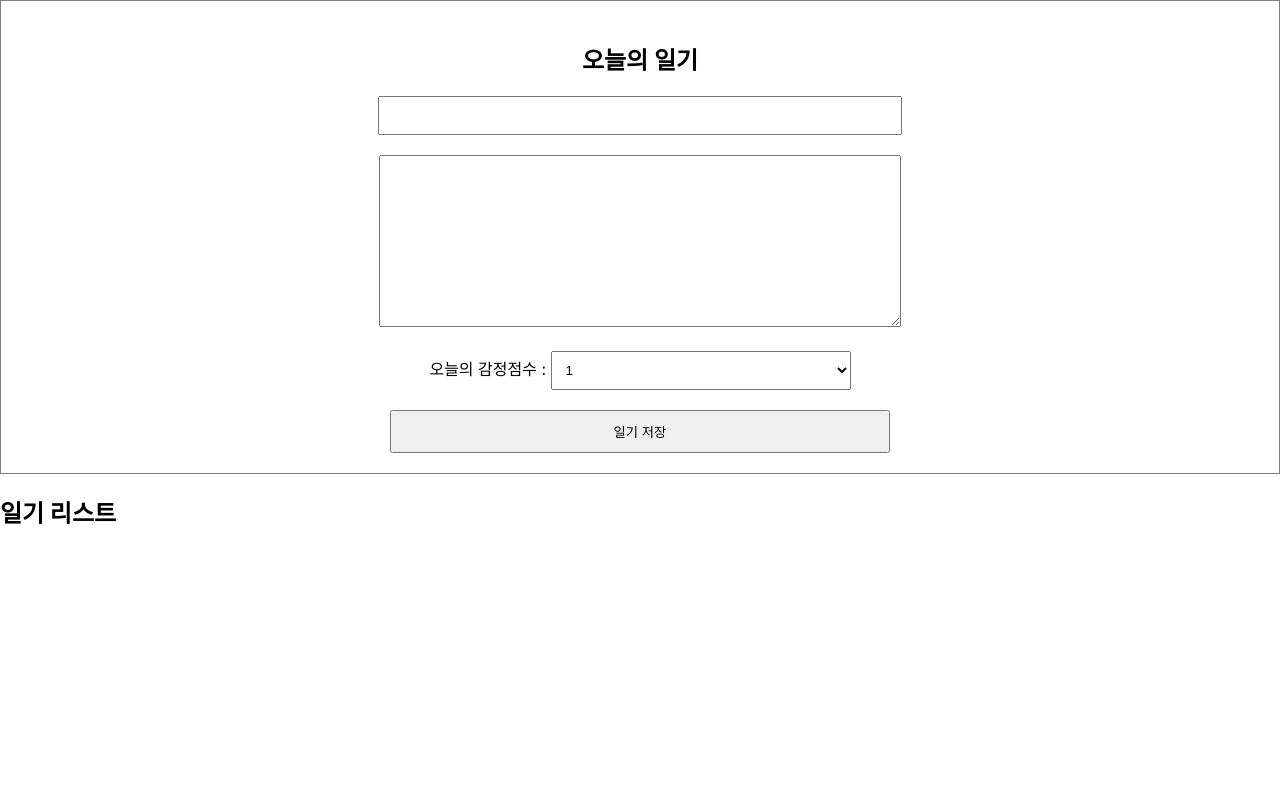
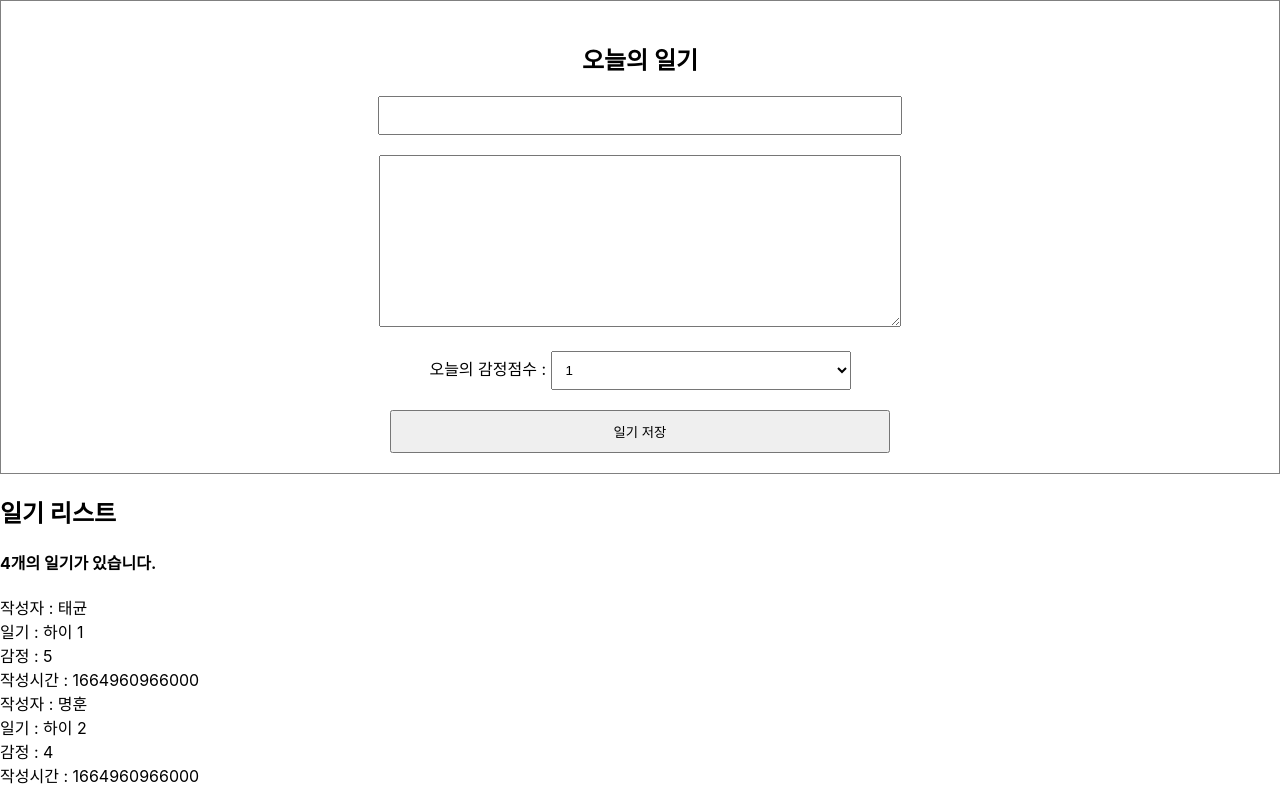
Before and after one commit to taegyuni/simple-diary, a React (Create React App) app: page / in a window 1280 px wide. Shown: the top 790 px of the page. Built offline with nearby package versions, Linux system fonts and the light colour scheme.

Commit message:
DiaryList 수정

```diff
--- a/src/App.js
+++ b/src/App.js
@@ -5,13 +5,38 @@ import DiaryList from './DiaryList';
 const dummyList = [{
   id : 1,
   author:"태균",
-  content:"하이",
-}];
+  content:"하이 1",
+  emotion:5,
+  created_date: new Date().getTime()
+},
+{
+  id : 2,
+  author:"명훈",
+  content:"하이 2",
+  emotion:4,
+  created_date: new Date().getTime()
+},
+{
+  id : 3,
+  author:"솔",
+  content:"하이 3",
+  emotion:2,
+  created_date: new Date().getTime()
+},
+{
+  id : 4,
+  author:"영희",
+  content:"하이 4",
+  emotion:3,
+  created_date: new Date().getTime()
+}
+];
+
 function App() {
   return (
     <div className="App">
       <DiaryEditor />
-      <DiaryList />
+      <DiaryList diaryList={dummyList}/>
     </div>
   );
 }
--- a/src/DiaryList.js
+++ b/src/DiaryList.js
@@ -1,9 +1,24 @@
-const DiaryList = () => {
+const DiaryList = ({diaryList}) => {
+  console.log(diaryList)
   return (
     <div classname="DiaryList">
       <h2>일기 리스트</h2>
+      <h4>{diaryList.length}개의 일기가 있습니다.</h4>
+      <div>
+        {diaryList.map((it) => (
+          <div>
+            <div>작성자 : {it.author}</div>
+            <div>일기 : {it.content}</div>
+            <div>감정 : {it.emotion}</div>
+            <div>작성시간 : {it.created_date}</div>
+          </div>
+        ))}
+      </div>
     </div>
   );
 };
+DiaryList.defaultProps={
+  diaryList: [],
+}
 
 export default DiaryList;
```
